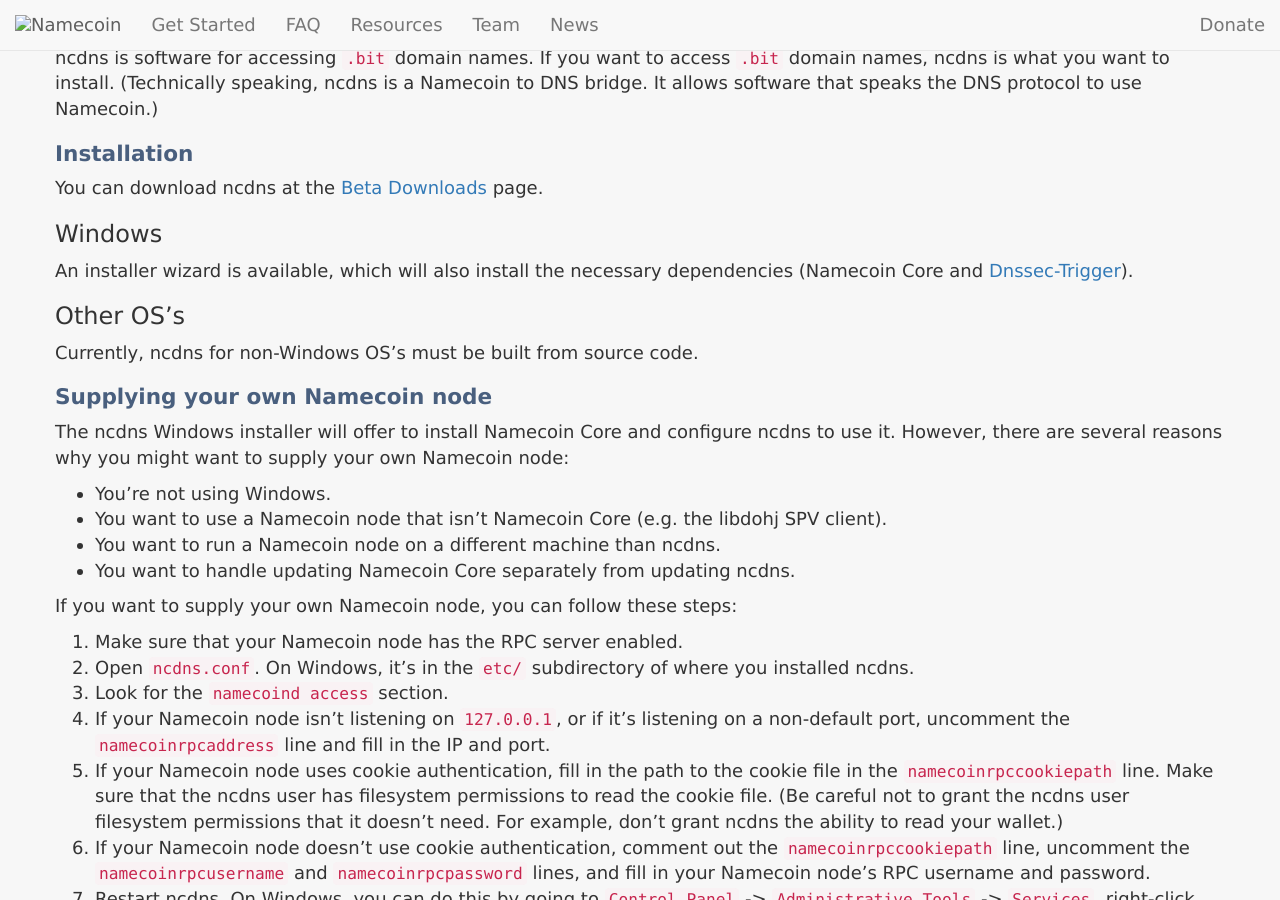
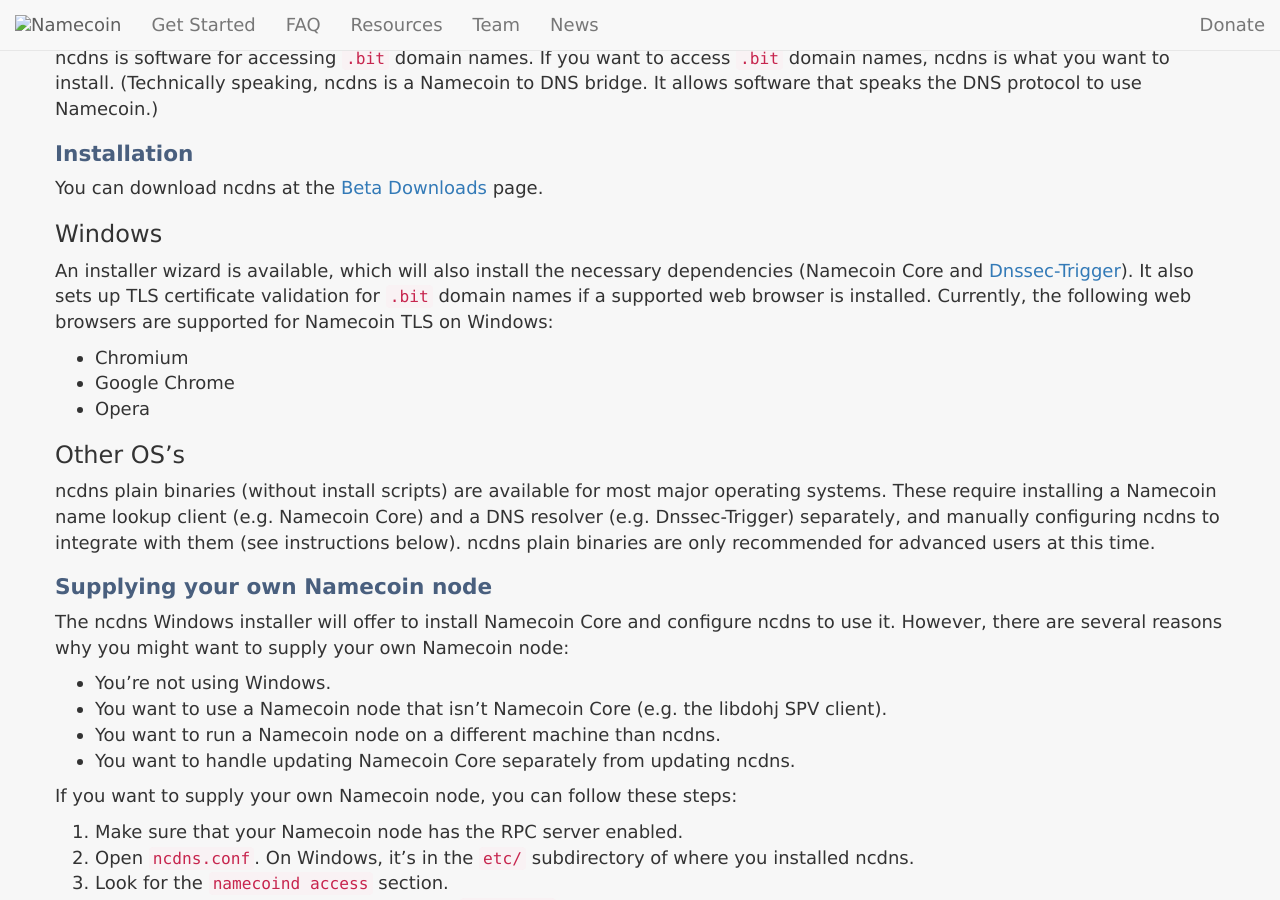
Before and after one commit to JeremyRand/namecoin.org, a Jekyll site: the page built from docs/ncdns/index.md, in a window 1280 px wide and 900 px high, scrolled down 415 px. Built offline with Jekyll 4.4.1, drawn with Linux system fonts in a browser that asks for light colours; nearby versions of some CDN libraries; library files that are not in the unit come from our copies.

Commit message:
Docs: Update ncdns documentation.

```diff
--- a/docs/ncdns/index.md
+++ b/docs/ncdns/index.md
@@ -13,11 +13,15 @@ You can download ncdns at the [Beta Downloads]({{site.baseurl}}download/betas/)
 
 ### Windows
 
-An installer wizard is available, which will also install the necessary dependencies (Namecoin Core and [Dnssec-Trigger](https://www.nlnetlabs.nl/projects/dnssec-trigger/)).
+An installer wizard is available, which will also install the necessary dependencies (Namecoin Core and [Dnssec-Trigger](https://www.nlnetlabs.nl/projects/dnssec-trigger/)).  It also sets up TLS certificate validation for `.bit` domain names if a supported web browser is installed.  Currently, the following web browsers are supported for Namecoin TLS on Windows:
+
+* Chromium
+* Google Chrome
+* Opera
 
 ### Other OS's
 
-Currently, ncdns for non-Windows OS's must be built from source code.
+ncdns plain binaries (without install scripts) are available for most major operating systems.  These require installing a Namecoin name lookup client (e.g. Namecoin Core) and a DNS resolver (e.g. Dnssec-Trigger) separately, and manually configuring ncdns to integrate with them (see instructions below).  ncdns plain binaries are only recommended for advanced users at this time.
 
 ## Supplying your own Namecoin node
 
```
